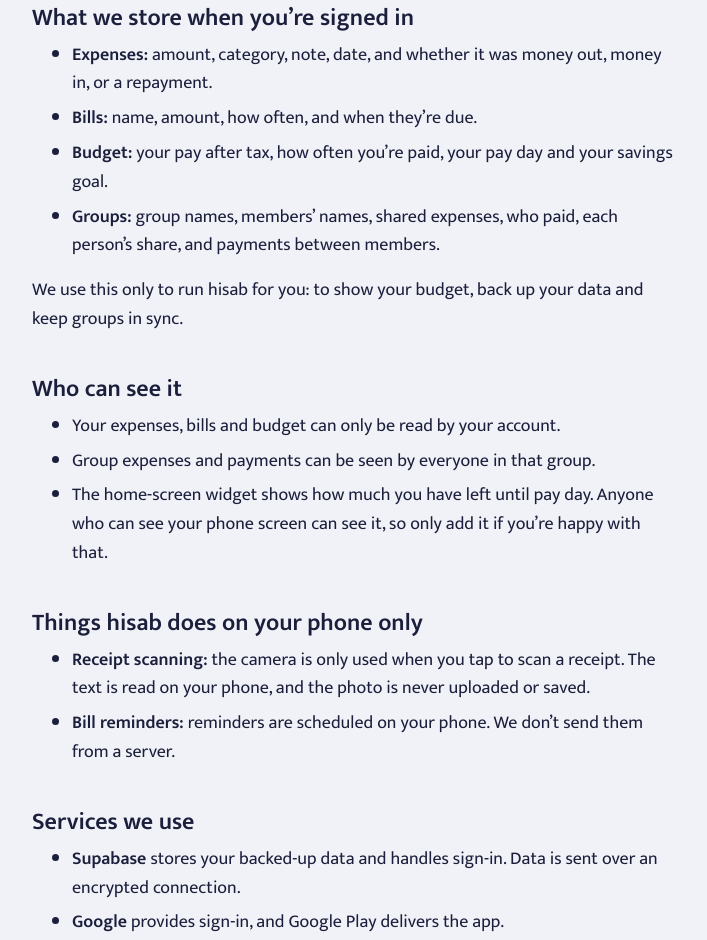
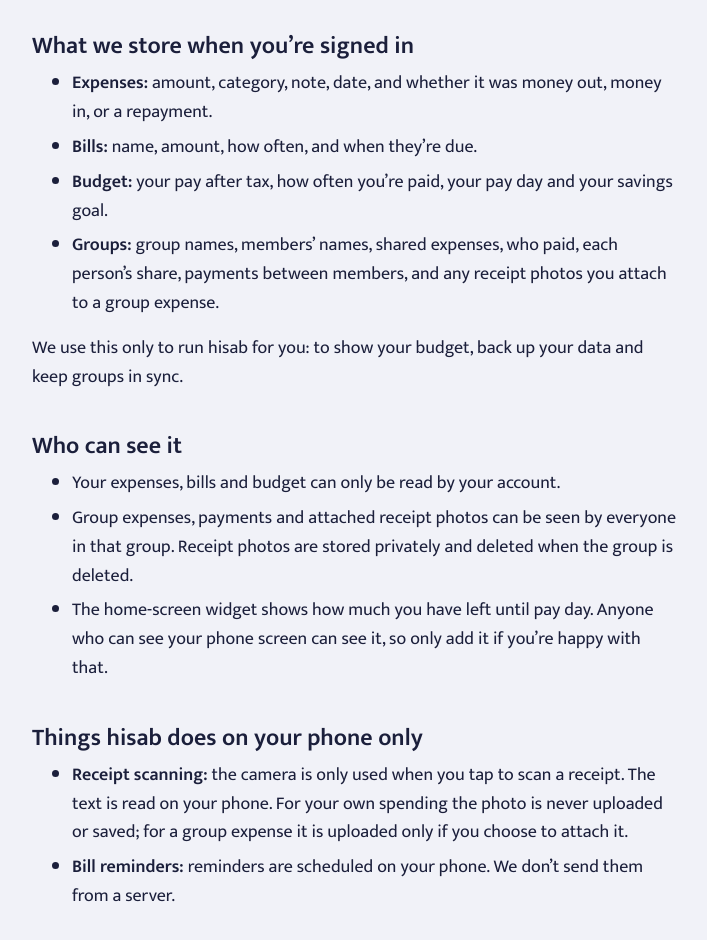
Before and after one commit to dhakal-tec/hisab-site, a plain HTML site: page privacy.html in a window 1280 px wide. Shown: the part 1099-2039 px from the top of the page, without its empty margins (284-991 px from the left). Drawn offline with Linux system fonts and the light colour scheme; a web font is replaced by a local one.

Commit message:
Privacy: receipt photos attached to group expenses

```diff
--- a/privacy.html
+++ b/privacy.html
@@ -21,7 +21,7 @@
         <li>You can use hisab without an account. Then everything stays on your phone.</li>
         <li>If you sign in, your hisab data is backed up so you don’t lose it, and only you can see it.</li>
         <li>No ads, no tracking, no selling your data. hisab never connects to your bank.</li>
-        <li>Receipt photos are read on your phone and never uploaded or kept.</li>
+        <li>Receipts are read on your phone. A receipt photo is only uploaded if you attach it to a group expense, and then only that group can see it.</li>
         <li>You can delete your account and data at any time.</li>
       </ul>
     </div>
@@ -46,20 +46,20 @@
       <li><strong>Expenses:</strong> amount, category, note, date, and whether it was money out, money in, or a repayment.</li>
       <li><strong>Bills:</strong> name, amount, how often, and when they’re due.</li>
       <li><strong>Budget:</strong> your pay after tax, how often you’re paid, your pay day and your savings goal.</li>
-      <li><strong>Groups:</strong> group names, members’ names, shared expenses, who paid, each person’s share, and payments between members.</li>
+      <li><strong>Groups:</strong> group names, members’ names, shared expenses, who paid, each person’s share, payments between members, and any receipt photos you attach to a group expense.</li>
     </ul>
     <p>We use this only to run hisab for you: to show your budget, back up your data and keep groups in sync.</p>
 
     <h2>Who can see it</h2>
     <ul>
       <li>Your expenses, bills and budget can only be read by your account.</li>
-      <li>Group expenses and payments can be seen by everyone in that group.</li>
+      <li>Group expenses, payments and attached receipt photos can be seen by everyone in that group. Receipt photos are stored privately and deleted when the group is deleted.</li>
       <li>The home-screen widget shows how much you have left until pay day. Anyone who can see your phone screen can see it, so only add it if you’re happy with that.</li>
     </ul>
 
     <h2>Things hisab does on your phone only</h2>
     <ul>
-      <li><strong>Receipt scanning:</strong> the camera is only used when you tap to scan a receipt. The text is read on your phone, and the photo is never uploaded or saved.</li>
+      <li><strong>Receipt scanning:</strong> the camera is only used when you tap to scan a receipt. The text is read on your phone. For your own spending the photo is never uploaded or saved; for a group expense it is uploaded only if you choose to attach it.</li>
       <li><strong>Bill reminders:</strong> reminders are scheduled on your phone. We don’t send them from a server.</li>
     </ul>
 
@@ -79,7 +79,7 @@
 
     <h2>How long we keep it</h2>
     <p>We keep your data while you have an account. When you delete an expense or bill, it disappears from the app, but a record marked “deleted” stays in your backup so your other phones know to remove it too. These records are only visible to your account, and they’re removed completely when you delete your account. If you delete your account, everything personal is deleted straight away. See <a href="delete-account.html">Delete your account</a>.</p>
-    <p>When you delete your account, groups you share with friends keep their history so their balances still add up, but your name is replaced with “Deleted user”.</p>
+    <p>When you delete your account, groups you share with friends keep their history so their balances still add up, but your name is replaced with “Deleted user” and you no longer appear in the group’s member list.</p>
 
     <h2>Your choices and rights</h2>
     <p>You can see and change your data in the app at any time. You can delete it in the app, or email us to ask for a copy, a correction, or deletion. We’ll reply within 30 days.</p>
```
